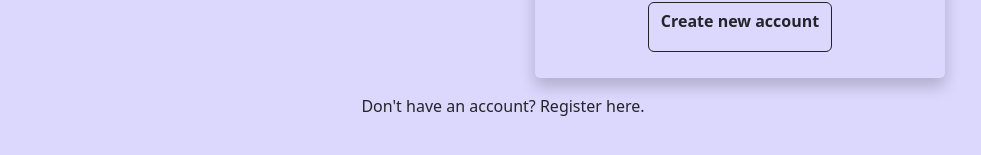
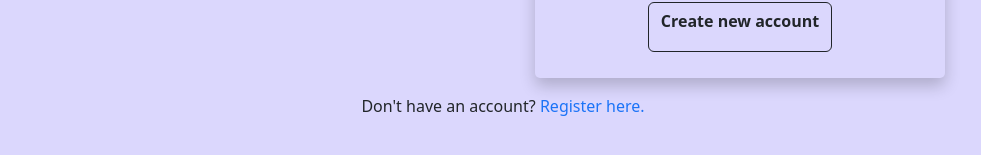
Before and after one commit to Brendafrenjo/e-commerce-app, a React (Create React App) app: page /authentication-container in a window 1280 px wide. Shown: the part 365-520 px from the top of the page, without its empty margins (137-1118 px from the left). Built offline with nearby package versions, Linux system fonts and the light colour scheme.

Commit message:
Updated AuthenticationContainer

```diff
--- a/src/AuthenticationContainer.css
+++ b/src/AuthenticationContainer.css
@@ -1,3 +1,7 @@
 .isSignIn:hover {
   cursor: pointer;
 }
+
+.isSignIn {
+  color: #1b73f7;
+}
--- a/src/AuthenticationContainer.js
+++ b/src/AuthenticationContainer.js
@@ -6,14 +6,32 @@ import "./AuthenticationContainer.css";
 export default function AuthenticationContainer() {
   const [isSignIn, setIsSignIn] = useState(true);
 
+  function toggleSignIn() {
+    setIsSignIn(!isSignIn);
+  }
+
   return (
     <div className="AuthenticationContainer">
       {isSignIn ? <LogIn /> : <Registration />}
 
-      <p onClick={() => setIsSignIn(!isSignIn)} className="mt-3 isSignIn">
-        {isSignIn
-          ? "Don't have an account? Register here."
-          : "Already have an account? Log in here."}
+      <p className="mt-3">
+        {isSignIn ? (
+          <>
+            Don't have an account?{" "}
+            <span onClick={toggleSignIn} className="isSignIn">
+              {" "}
+              Register here.
+            </span>
+          </>
+        ) : (
+          <>
+            Already have an account?{" "}
+            <span onClick={toggleSignIn} className="isSignIn">
+              {" "}
+              Log in here.
+            </span>
+          </>
+        )}
       </p>
     </div>
   );
```
